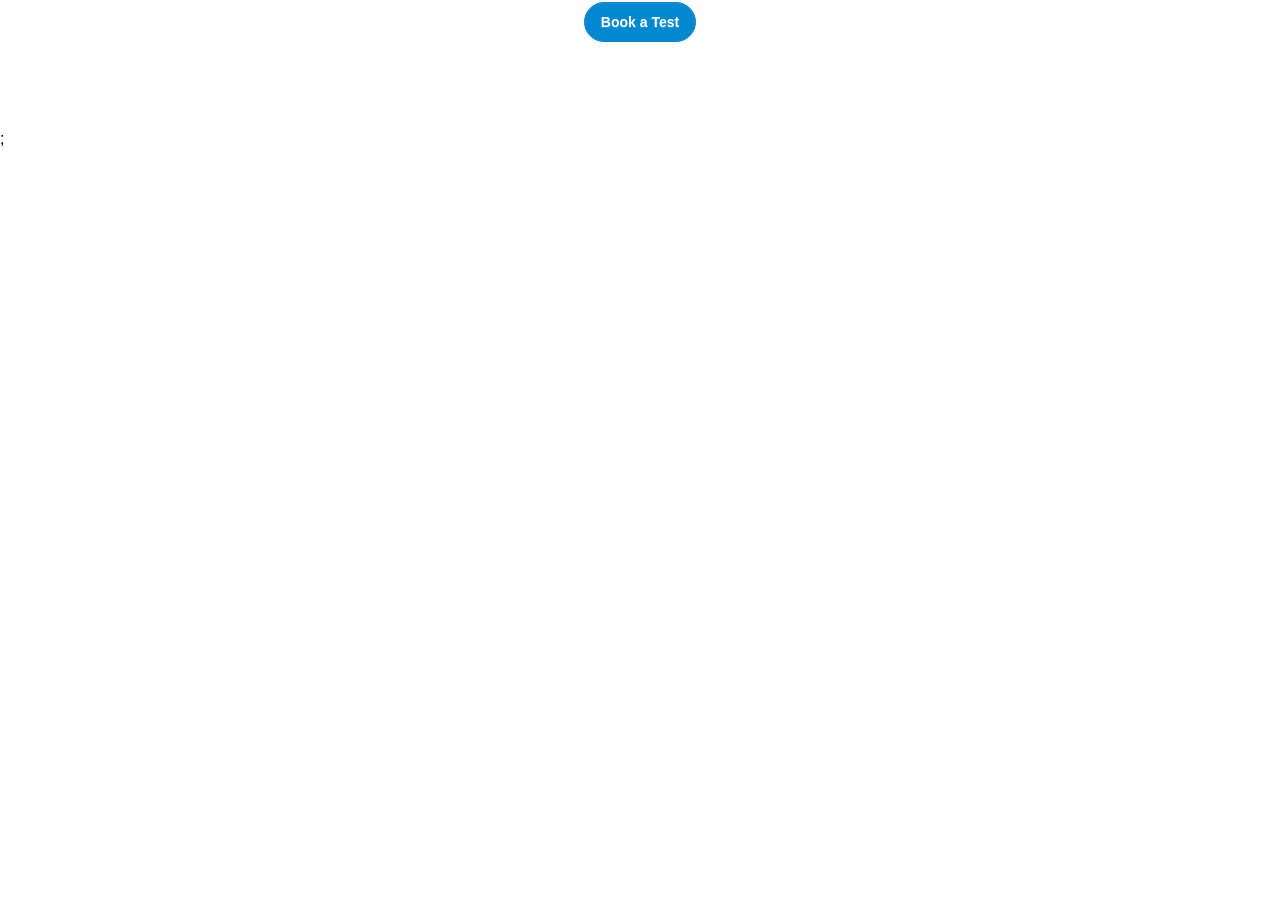
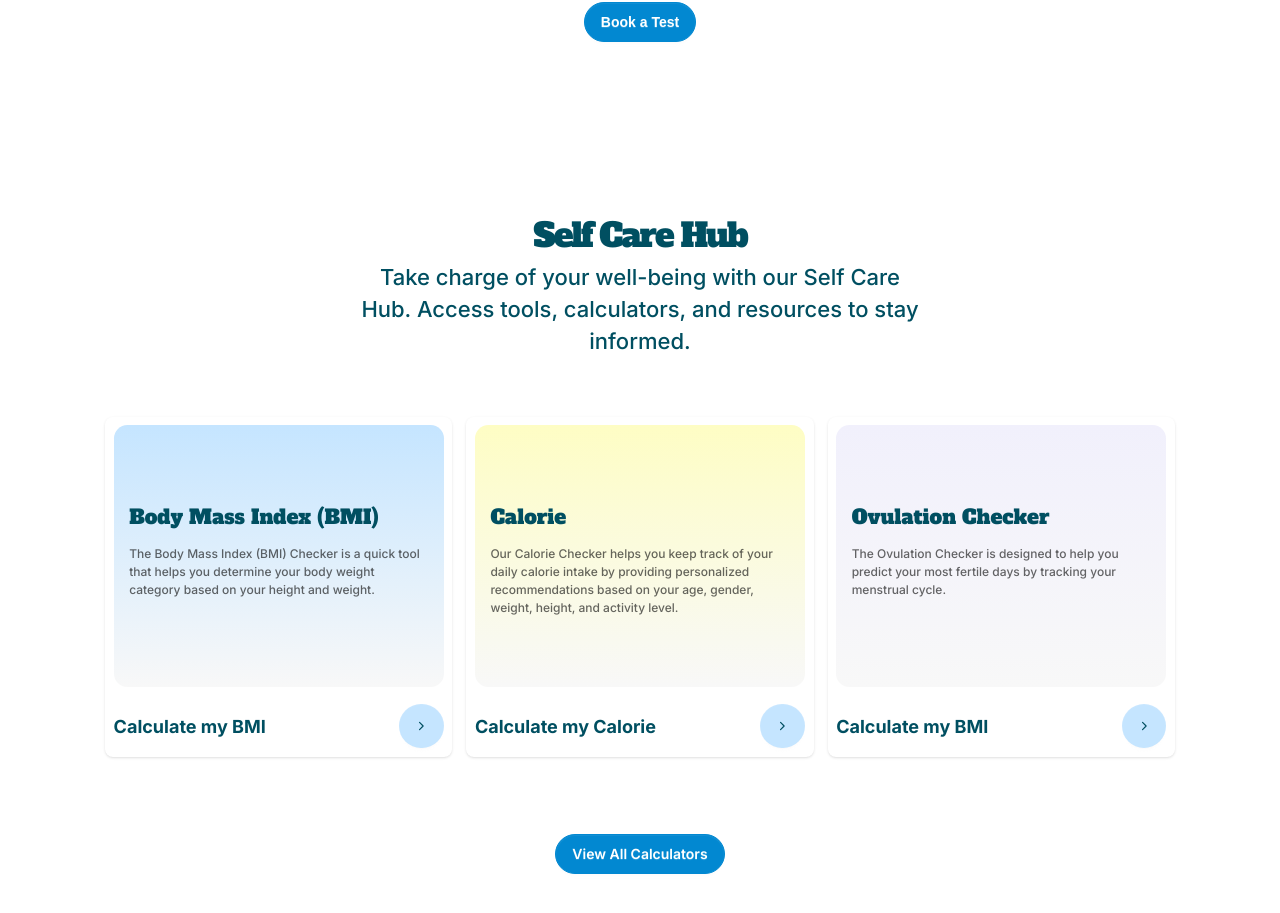
Before and after one commit to kentworld08/RockBalm, a Next.js app: page / in a window 1280 px wide. Shown: the part 4555-5468 px from the top of the page. Before the commit the page ends 4706 px from the top, so only its background shows below. Built offline with nearby package versions, Linux system fonts and the light colour scheme.

Commit message:
feat(Home): add SelfCareHub

```diff
--- a/components/Home/HomeView.tsx
+++ b/components/Home/HomeView.tsx
@@ -2,6 +2,7 @@ import Consultation from "./Consultation";
 import Hero from "./Hero";
 import LabTesting from "./LabTesting";
 import Plans from "./Plans";
+import SelfCareHub from "./SelfCareHub";
 import SeniorsStore from "./SeniorsStore";
 // import Offer from "./Offer";
 
@@ -14,6 +15,7 @@ const HomeView = () => {
       <Consultation />
       <SeniorsStore />
       <LabTesting />
+      <SelfCareHub />
     </div>
   );
 };
--- /dev/null
+++ b/components/Home/SelfCareHub.tsx
@@ -0,0 +1,73 @@
+import { IoChevronForward } from "react-icons/io5";
+
+const SelfCareHub = () => {
+  const consultationCardData = [
+    {
+      title: "Body Mass Index (BMI)",
+      description:
+        "The Body Mass Index (BMI) Checker is a quick tool that helps you determine your body weight category based on your height and weight.",
+      label: "Calculate my BMI",
+      color: "from-[#C5E5FF] to-[#F8F8F8]",
+    },
+    {
+      title: "Calorie",
+      description:
+        "Our Calorie Checker helps you keep track of your daily calorie intake by providing personalized recommendations based on your age, gender, weight, height, and activity level.",
+      label: "Calculate my Calorie",
+      color: "from-[#FEFDC4] to-[#F8F8F8]",
+    },
+
+    {
+      title: "Ovulation Checker",
+      description:
+        "The Ovulation Checker is designed to help you predict your most fertile days by tracking your menstrual cycle.",
+      label: "Calculate my BMI",
+      color: "from-[#F1F0FC] to-[#F8F8F8]",
+    },
+  ];
+
+  return (
+    <section className="bg-white flex justify-center items-center p-[84.5px] flex-col gap-[60px]">
+      <div className="text-primary text-center px-6">
+        <h1 className="font-alfa-slab font-normal text-[33px] -tracking-[2px]">
+          Self Care Hub
+        </h1>
+        <p className="font-medium font-inter md:text-[22px] leading-[32px] md:w-[560px] w-[350px]">
+          Take charge of your well-being with our Self Care Hub. Access tools,
+          calculators, and resources to stay informed.
+        </p>
+      </div>
+      <div className="flex flex-col md:flex-row gap-[14.09px]">
+        {consultationCardData.map((item, index) => (
+          <div
+            key={index}
+            className="card w-[21.7rem] shadow-sm p-[8.47px] font-inter text-primary mb-[16.88px]"
+          >
+            <div
+              className={`bg-gradient-to-b h-[261.58px] rounded-[13.32px] p-[15.54px] pt-[76.49px] text-primary ${item.color}`}
+            >
+              <h2 className="font-alfa-slab font-normal md:text-[20px]">
+                {" "}
+                {item.title}
+              </h2>
+              <p className="font-medium md:text-[12px] mt-[13.03px] mb-[37px] text-[#00000099]">
+                {item.description}
+              </p>
+            </div>
+            <div className="mt-[16.88px] text-primary flex justify-between items-center">
+              <h2 className="font-bold md:text-[18px] w-full">{item.label}</h2>
+              <button className="btn border-none text-primary w-[44.7px] h-[44.7px] rounded-full bg-[#C5E5FF] flex justify-center items-center">
+                <IoChevronForward />
+              </button>
+            </div>
+          </div>
+        ))}
+      </div>
+      <button className="bg-secondary border-secondary text-white rounded-full btn font-inter font-semibold md:text-[14px]">
+        View All Calculators
+      </button>
+    </section>
+  );
+};
+
+export default SelfCareHub;
```
